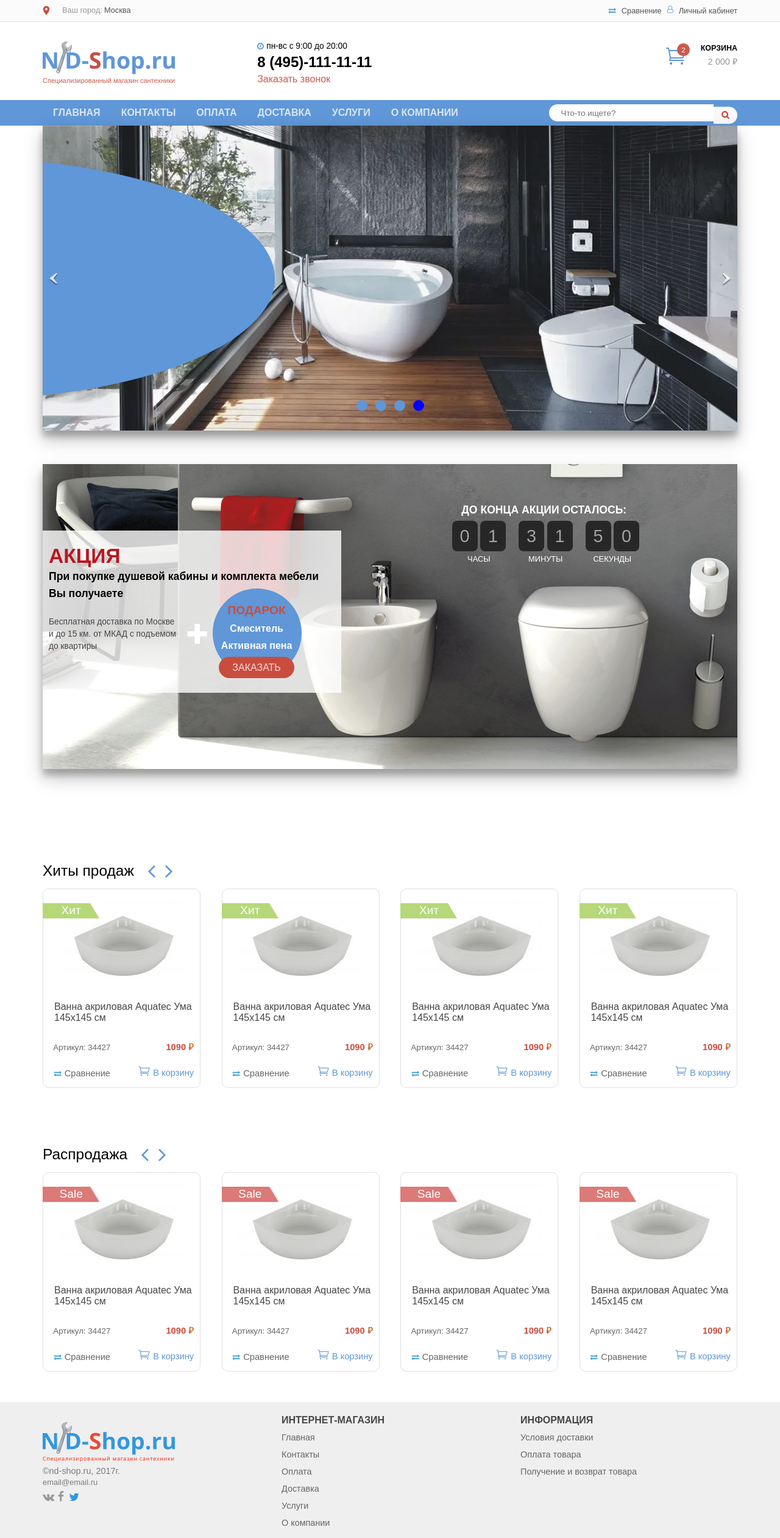
After one commit to Nikolaev01/shop, a PHP site: the page made by index - копия.html in a window 1280 px wide. The commit adds this page. Shown: the whole page at 61% size. Run offline with PHP 8.4, Linux system fonts and the light colour scheme.

Commit message:
adapt 1024px

```diff
--- a/cart.html
+++ b/cart.html
@@ -207,7 +207,7 @@
                             <div class="cur_item">
                                 <div class="left">
                                     <span><input class="order_brand__input" type="radio" /><label>Курьерская доставка</label></span>
-                                    <h4>500 <img src="/images/coast_silver.png" alt="Рубль" /> </h4>
+                                    <h4>500 <img src="/images/coast_black.png" alt="Рубль" /> </h4>
                                 </div>
                                 <div class="right">
                                     <img src="/images/curier.png" alt="Курьерская доставка">
--- a/css/main.css
+++ b/css/main.css
@@ -357,19 +357,21 @@ nav ul{
     width: 100%;
     max-width: 1140px;
     margin: 0 auto;
-    box-shadow: 0 14px 28px rgba(0,0,0,0.25), 0 10px 10px rgba(0,0,0,0.22);
 }
 #inner_banner_action img{
+    box-shadow: 0 14px 28px rgba(0,0,0,0.25), 0 10px 10px rgba(0,0,0,0.22);
     max-width: 100%;
+
 }
 
 #action{
     background: rgba(255,255,255,0.8);
     position: absolute;
-    top: 870px;
+    max-height: 57.4%;
     max-width: 455px;
     padding-left: 10px;
     padding-right: 25px;
+    top: 870px;
 }
 
 #action_top h1 {
@@ -875,7 +877,8 @@ font-size: 90%;
     margin-top: 15px;
 }
 .order label {
-font-size: 85%;
+	line-height: 30px;
+	font-size: 85%;
     margin-left: 10px;
     margin-top: 15px;
 }
@@ -1460,7 +1463,7 @@ text-align: right;
 }
 
 .pay_checkbox__label input[type="radio"]+label, .samoviv input[type="radio"]+label, .order input[type="radio"]+label, .cur_item input[type="radio"]+label{
-   background: url("/images/checkbox_empty.png") no-repeat left center;;
+   background: url("/images/checkbox_empty.png") no-repeat left center;
     padding-left: 30px;
     cursor: pointer;
 }
--- /dev/null
+++ b/index - копия.html
@@ -0,0 +1,401 @@
+<!DOCTYPE html>
+<html lang="ru">
+    <head>
+        <title>Интернет магазин сантехники</title>
+        <meta http-equiv="Content-Type" content="text/html; charset=utf-8" />
+        <meta name="description" content="Интернет магазин сантехники" />
+        <meta name="keywords" content="Интернет магазин, сантехника" />
+        <link href="/favicon.ico" rel="shortcut icon" type="image/x-icon" />
+        <link href="css/main.css" rel="stylesheet" type="text/css" />
+        <link href="css/media.css" rel="stylesheet" type="text/css" />
+        <script src="js/jquery.min.js"></script>
+        <script src="js/script.js"></script>
+        <script src="js/slider.js"></script>
+    </head>
+    <body>
+        <div id="container">
+            <header>
+                <div id="top">
+                    <div id="inner_top">
+                        <div class="left">
+                            <img src="images/place.png" alt="Местоположение" />
+                            <p>Ваш город: </p><a href="#">Москва</a>
+                        </div>
+                        <div class="right">
+                            <img src="images/strelk.png" alt="Сравнение товаров" />
+                            <a href="#">Сравнение</a>
+                            <img src="images/man.png" alt="Личный кабинет" />
+                            <a href="#">Личный кабинет</a>
+                        </div>
+                        <div class="clear"></div>
+                    </div>
+                </div>
+                <div id="logo">
+                    <div id="inner_logo">
+                        <div class="left" id="logotip">
+                            <img src="images/logo.png" alt="Интернет магазин сантехники" />
+                            <p>Специализированный магазин сантехники</p>
+                        </div>
+                        <div class="left" id="phone">
+                            <img src="images/clock.png" alt="Время работы" />
+                           <p>пн-вс с 9:00 до 20:00</p>
+                           <h2>8 (495)-111-11-11</h2>
+                           <a href="#">Заказать звонок</a>
+                        </div>
+                        <div class="right">
+                            <div class="left">
+                                <img src="images/cart.png" alt="Корзина покупак" />
+                                <span>2</span>
+                            </div>
+                            <div class="right">
+                                <a href="#">Корзина</a><br />
+                                <p>2 000 <img src="images/coast_silver.png" /></p>
+                            </div>
+                        </div>
+                        <div class="clear"></div>
+                    </div>
+                </div>
+            </header>
+            <div id="top_menu">
+                <div id="top_menu_inner" >
+                    <nav class="left">
+                        <ul>
+                            <li>
+                                <a href="#">
+                                    <span>Главная</span>
+                                </a>
+                            </li>
+                            <li>
+                                <a href="#">
+                                    <span>Контакты</span>
+                                </a>
+                            </li>
+                            <li>
+                                <a href="#">
+                                    <span>Оплата</span>
+                                </a>
+                            </li>
+                            <li>
+                                <a href="#">
+                                    <span>Доставка</span>
+                                </a>
+                            </li>
+                            <li>
+                                <a href="#">
+                                    <span>Услуги</span>
+                                </a>
+                            </li>
+                            <li>
+                                <a href="#">
+                                    <span>О компании</span>
+                                </a>
+                            </li>
+                        </ul>
+                    </nav>
+                    <div id="search" class="right">
+                        <form action="#" method="post">
+                            <input type="text" placeholder="Что-то ищете?"/>
+                            <input type="submit" value=""/>
+                        </form>
+                    </div>
+                    <div class="clear"></div>
+                </div>
+            </div>
+            <div id="slider-wrap">
+                <div id="slider">
+                    <div class="slide"><img src="images/slider_img.png" ></div>
+                    <div class="slide"><img src="images/001.jpg" ></div>
+                    <div class="slide"><img src="images/slider_img.png" ></div>
+                    <div class="slide"><img src="images/slider_img.png"></div>
+                </div>
+            </div>
+            <div id="banner_action">
+                <div id="inner_banner_action">
+                   <img src="images/action_img.png" alt="Акция" />
+                    <div id="action" class="left">
+                        <div id="action_top">
+                           <h1>
+                            Акция
+                            </h1>
+                            <h4>
+                                При покупке душевой кабины и комплекта мебели Вы получаете
+                            </h4>
+                        </div>
+                        <div class="clear"></div>
+                        <div id="action_bottom">
+                            <div class="left">
+                            <p>Бесплатная доставка по Москве и до 15 км. от МКАД с подъемом до квартиры</p>
+                            </div>
+                            <div class="right">
+                                <h4>Подарок</h4>
+                                <h4>Смеситель</h4>
+                                <h4>Активная пена</h4>
+                                <a href="#">Заказать</a>
+                            </div>
+                        </div>
+                    </div>
+                    <div id="timer" class="right">
+                        <h4>До конца акции осталось:</h4>
+                        <div class="timer_clock">
+                            <span>0</span>
+                            <span>1</span>
+                            <p>Часы</p>
+                        </div>
+                        <div class="timer_clock">
+                            <span>3</span>
+                            <span>1</span>
+                            <p>Минуты</p>
+                        </div>
+                        <div class="timer_clock">
+                            <span>5</span>
+                            <span>0</span>
+                            <p>Секунды</p>
+                        </div>
+                    </div>
+                </div>
+            </div>
+            <div class="hits">
+                <div class="inner_hits">
+                	<div class="name_prod">
+                	<span>Хиты продаж</span>
+                	<span class="s_left"></span>
+                	<span class="s_right"></span>
+                	</div>
+                	<div id="line_prod">
+	                	<div class="product_cart">
+	                		<a href="#" class="img_hits"><img src="/images/product.png" /></a>
+	                		<a href="#" class="product_name"><p>Ванна акриловая Aquatec Ума 145x145 см</p></a>
+	                		<div class="inner_pro_inf">
+	                			<div>
+	                				<span>Артикул: 34427</span>
+	                				<a href="#"><img src="/images/strelk.png"/>Сравнение</a>
+
+	                			</div>
+
+	                			<div>
+	                				<span>1090 <img src="/images/coast.png" /> </span>
+	                				<br />
+	                				<a href="#"><img src="/images/cart_small.png"/>В корзину</a>
+	                			</div>
+
+	                		</div>
+	                	</div>
+	                	<div class="product_cart">
+	                		<a href="#" class="img_hits"><img src="/images/product.png" /></a>
+	                		<a href="#" class="product_name"><p>Ванна акриловая Aquatec Ума 145x145 см</p></a>
+	                		<div class="inner_pro_inf">
+	                			<div>
+	                				<span>Артикул: 34427</span>
+	                				<a href="#"><img src="/images/strelk.png"/>Сравнение</a>
+
+	                			</div>
+
+	                			<div>
+	                				<span>1090 <img src="/images/coast.png" /> </span>
+	                				<br />
+	                				<a href="#"><img src="/images/cart_small.png"/>В корзину</a>
+	                			</div>
+
+	                		</div>
+	                	</div>
+	                     <div class="product_cart">
+	                		<a href="#" class="img_hits"><img src="/images/product.png" /></a>
+	                		<a href="#" class="product_name"><p>Ванна акриловая Aquatec Ума 145x145 см</p></a>
+	                		<div class="inner_pro_inf">
+	                			<div>
+	                				<span>Артикул: 34427</span>
+	                				<a href="#"><img src="/images/strelk.png"/>Сравнение</a>
+
+	                			</div>
+
+	                			<div>
+	                				<span>1090 <img src="/images/coast.png" /> </span>
+	                				<br />
+	                				<a href="#"><img src="/images/cart_small.png"/>В корзину</a>
+	                			</div>
+
+	                		</div>
+	                	</div>
+	                	<div class="product_cart">
+	                		<a href="#" class="img_hits"><img src="/images/product.png" /></a>
+	                		<a href="#" class="product_name"><p>Ванна акриловая Aquatec Ума 145x145 см</p></a>
+	                		<div class="inner_pro_inf">
+	                			<div>
+	                				<span>Артикул: 34427</span>
+	                				<a href="#"><img src="/images/strelk.png"/>Сравнение</a>
+
+	                			</div>
+
+	                			<div>
+	                				<span>1090 <img src="/images/coast.png" /> </span>
+	                				<br />
+	                				<a href="#"><img src="/images/cart_small.png"/>В корзину</a>
+	                			</div>
+
+	                		</div>
+	                	</div>
+                	</div>
+                </div>
+            </div>
+            <div class="hits">
+                <div class="inner_hits">
+                	<div class="name_prod">
+                	<span>Распродажа</span>
+                	<span class="s_left"></span>
+                	<span class="s_right"></span>
+                	</div>
+                	<div id="line_prod">
+	                	<div class="product_cart">
+	                		<a href="#" class="img_new"><img src="/images/product.png" /></a>
+	                		<a href="#" class="product_name"><p>Ванна акриловая Aquatec Ума 145x145 см</p></a>
+	                		<div class="inner_pro_inf">
+	                			<div>
+	                				<span>Артикул: 34427</span>
+	                				<a href="#"><img src="/images/strelk.png"/>Сравнение</a>
+
+	                			</div>
+
+	                			<div>
+	                				<span>1090 <img src="/images/coast.png" /> </span>
+	                				<br />
+	                				<a href="#"><img src="/images/cart_small.png"/>В корзину</a>
+	                			</div>
+
+	                		</div>
+	                	</div>
+	                	<div class="product_cart">
+	                		<a href="#" class="img_new"><img src="/images/product.png" /></a>
+	                		<a href="#" class="product_name"><p>Ванна акриловая Aquatec Ума 145x145 см</p></a>
+	                		<div class="inner_pro_inf">
+	                			<div>
+	                				<span>Артикул: 34427</span>
+	                				<a href="#"><img src="/images/strelk.png"/>Сравнение</a>
+
+	                			</div>
+
+	                			<div>
+	                				<span>1090 <img src="/images/coast.png" /> </span>
+	                				<br />
+	                				<a href="#"><img src="/images/cart_small.png"/>В корзину</a>
+	                			</div>
+
+	                		</div>
+	                	</div>
+	                     <div class="product_cart">
+	                		<a href="#" class="img_new"><img src="/images/product.png" /></a>
+	                		<a href="#" class="product_name"><p>Ванна акриловая Aquatec Ума 145x145 см</p></a>
+	                		<div class="inner_pro_inf">
+	                			<div>
+	                				<span>Артикул: 34427</span>
+	                				<a href="#"><img src="/images/strelk.png"/>Сравнение</a>
+
+	                			</div>
+
+	                			<div>
+	                				<span>1090 <img src="/images/coast.png" /> </span>
+	                				<br />
+	                				<a href="#"><img src="/images/cart_small.png"/>В корзину</a>
+	                			</div>
+
+	                		</div>
+	                	</div>
+	                	<div class="product_cart">
+	                		<a href="#" class="img_new"><img src="/images/product.png" /></a>
+	                		<a href="#" class="product_name"><p>Ванна акриловая Aquatec Ума 145x145 см</p></a>
+	                		<div class="inner_pro_inf">
+	                			<div>
+	                				<span>Артикул: 34427</span>
+	                				<a href="#"><img src="/images/strelk.png"/>Сравнение</a>
+
+	                			</div>
+
+	                			<div>
+	                				<span>1090 <img src="/images/coast.png" /> </span>
+	                				<br />
+	                				<a href="#"><img src="/images/cart_small.png"/>В корзину</a>
+	                			</div>
+
+	                		</div>
+	                	</div>
+
+                	</div>
+                </div>
+            </div>
+            <footer>
+                <div id="footer">
+                    <div id="inner_footer">
+                       <div id="logo_footer" class="left">
+                           <img src="images/logo_buttom.gif" alt="Логотип" />
+                           <p>&copy;nd-shop.ru, 2017г.</p>
+                           <a href="#"><p>email@email.ru</p></a>
+                           <a href="#"><img src="images/vk.png" alt="Вконтакте" /></a><a href="#"><img src="images/facebook.png" alt="Facebook" /></a>
+                           <a href="#"><img src="images/twiter.png" alt="Twiter" /></a>
+
+                       </div>
+                       <div id="ul_mag" class="left">
+                           <h4>Интернет-магазин</h4>
+                           <ul>
+                                <li>
+                                    <a href="#">
+                                        Главная
+                                    </a>
+                                </li>
+                                <li>
+                                    <a href="#">
+                                        Контакты
+                                    </a>
+                                </li>
+                                <li>
+                                    <a href="#">
+                                        Оплата
+                                    </a>
+                                </li>
+                                <li>
+                                    <a href="#">
+                                        Доставка
+                                    </a>
+                                </li>
+                                <li>
+                                    <a href="#">
+                                        Услуги
+                                    </a>
+                                </li>
+                                <li>
+                                    <a href="#">
+                                        О компании
+                                    </a>
+
+                                </li>
+                            </ul>
+                       </div>
+                       <div id="ul_inf" class="right">
+                           <h4>Информация</h4>
+                           <ul>
+                                <li>
+                                    <a href="#">
+                                        Условия доставки
+                                    </a>
+                                </li>
+                                <li>
+                                    <a href="#">
+                                        Оплата товара
+                                    </a>
+                                </li>
+                                <li>
+                                    <a href="#">
+                                        Получение и возврат товара
+                                    </a>
+                                </li>
+
+                           </ul>
+                       </div>
+
+                    </div>
+                </div>
+            </footer>
+
+
+            </div>
+    </body>
+
+</html>
```
Also changed, not shown: css/media.css (+74 -1 lines), js/script.js (+14 -1 lines), images/coast.png, images/photoshop/images/Корзина_01.png, images/photoshop/images/Корзина_02.png, images/photoshop/images/Корзина_04.png, images/photoshop/images/Корзина_05.png, images/Корзина_03.png (added), 1 other file.
